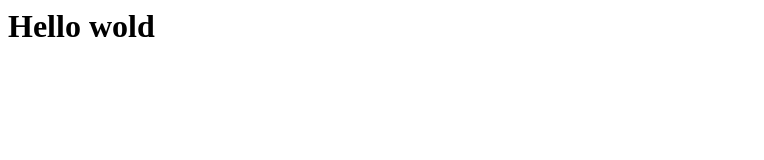
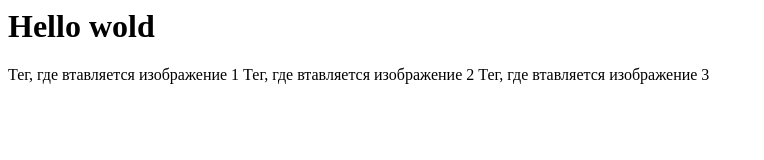
Before and after one commit to Splin1998/site, a plain HTML site: page index.html in a window 1280 px wide. Shown: the whole page, without its empty margins (0-764 px from the left). Drawn offline with Linux system fonts and the light colour scheme.

```diff
--- a/index.html
+++ b/index.html
@@ -1,3 +1,6 @@
 <body>
 	<h1>Hello wold</h1>
+	Тег, где втавляется изображение 1
+	Тег, где втавляется изображение 2
+	Тег, где втавляется изображение 3
 </body>
```
Also changed, not shown: img/image1.jpg (added), img/image2.jpg (added), img/image3.jpg (added).
